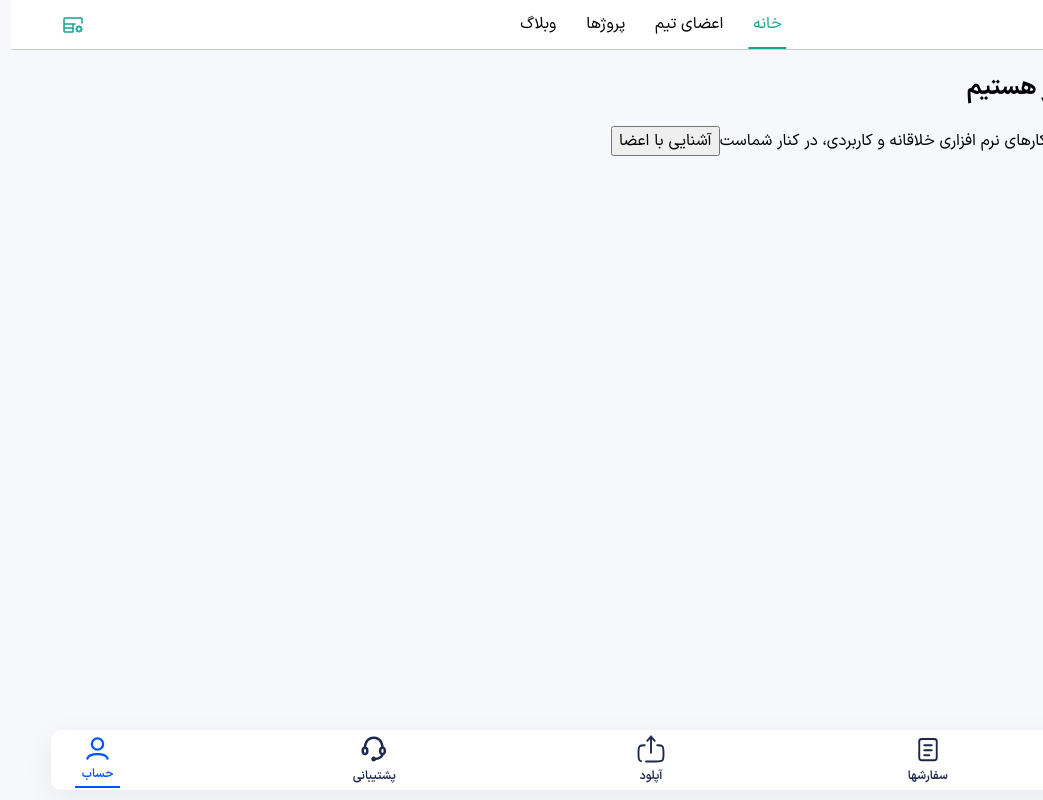
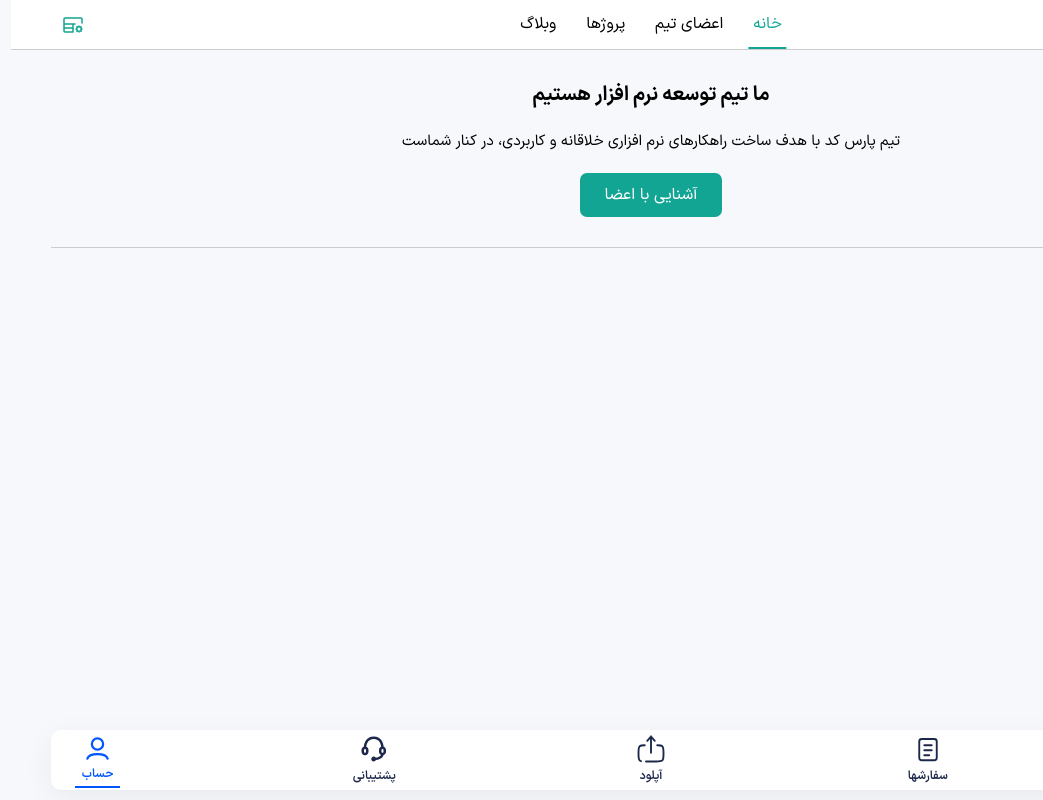
Before and after one commit to aliuserX/final-project, a React (Vite) app: page / in a window 1280 px wide. Shown: the whole page, without its empty margins (237-1280 px from the left). Built offline with nearby package versions, Linux system fonts and the light colour scheme.

Commit message:
re-design header site

```diff
--- a/src/components/hero-section-component/heroSectionComponent.module.css
+++ b/src/components/hero-section-component/heroSectionComponent.module.css
@@ -17,7 +17,7 @@ section h2 {
 section span{
     font-size: 15px;
 }
-section button{
+.member-button{
     box-shadow: none;
     border: 0;
     background-color: #12A593;
--- a/src/components/hero-section-component/heroSectionComponent.tsx
+++ b/src/components/hero-section-component/heroSectionComponent.tsx
@@ -1,9 +1,10 @@
+import heroSectionComponentStyle from './heroSectionComponent.module.css'
 function HeroSectionComponent() {
     return (
         <section>
             <h2>ما تیم توسعه نرم افزار هستیم</h2>
             <span>تیم پارس کد با هدف ساخت راهکارهای نرم افزاری خلاقانه و کاربردی، در کنار شماست</span>
-            <button>آشنایی با اعضا</button>
+            <button className={heroSectionComponentStyle['member-button']}>آشنایی با اعضا</button>
         </section>
     )
 }
```
